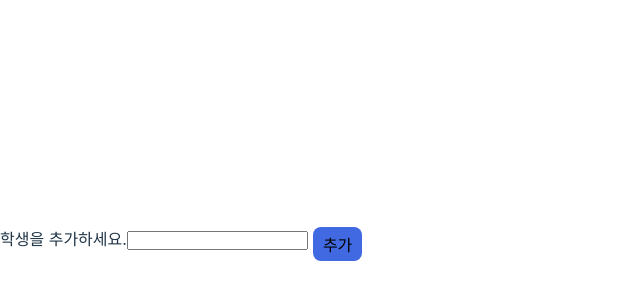
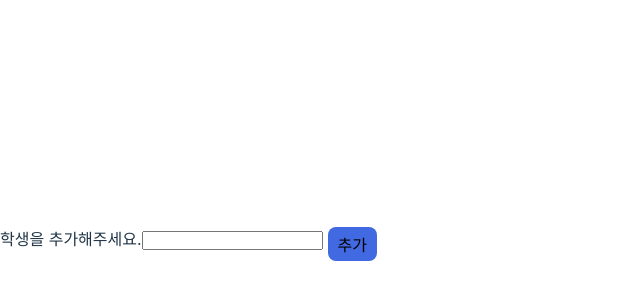
Before and after one commit to tmdtmddl/first-cms, a React (Vite) app: page / in a window 1280 px wide. Shown: the part 156-456 px from the top of the page, without its empty margins (0-640 px from the left). Built offline with nearby package versions, Linux system fonts and the light colour scheme.

Commit message:
reupload

```diff
--- a/src/Cmsform.jsx
+++ b/src/Cmsform.jsx
@@ -42,7 +42,7 @@ const CmsForm = ({ payload, cmsEdit, students, setStudents, onCancel }) => {
     <form onSubmit={onSubmit}>
       <div>
         <label htmlFor="">
-          {cmsEdit ? "학생 이름을 수정해주세요" : "학생을 추가하세요."}
+          {cmsEdit ? "학생 이름을 수정해주세요" : "학생을 추가해주세요."}
         </label>
         <input type="text" value={student} onChange={onChange} ref={ref} />
       </div>
```
